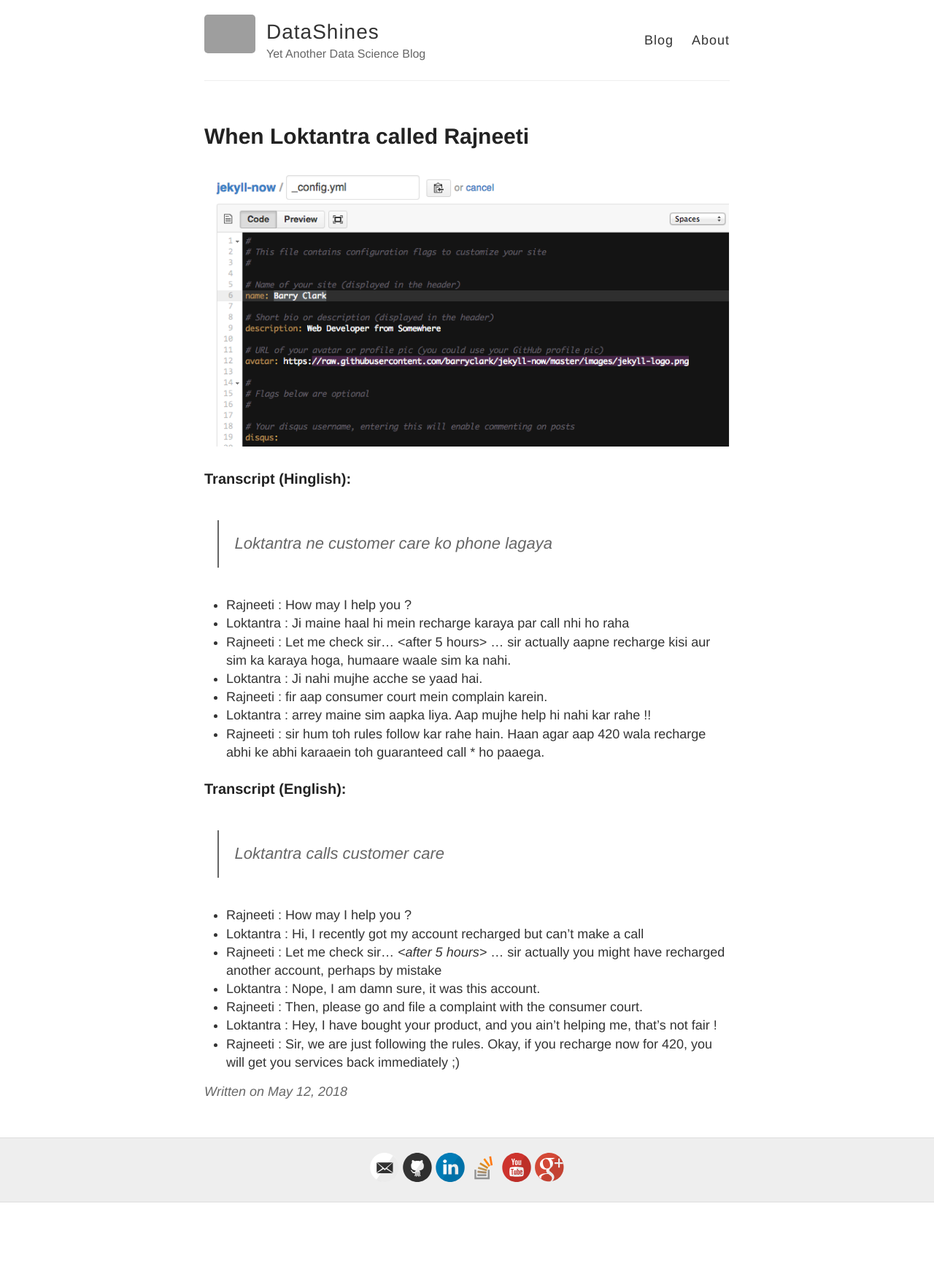
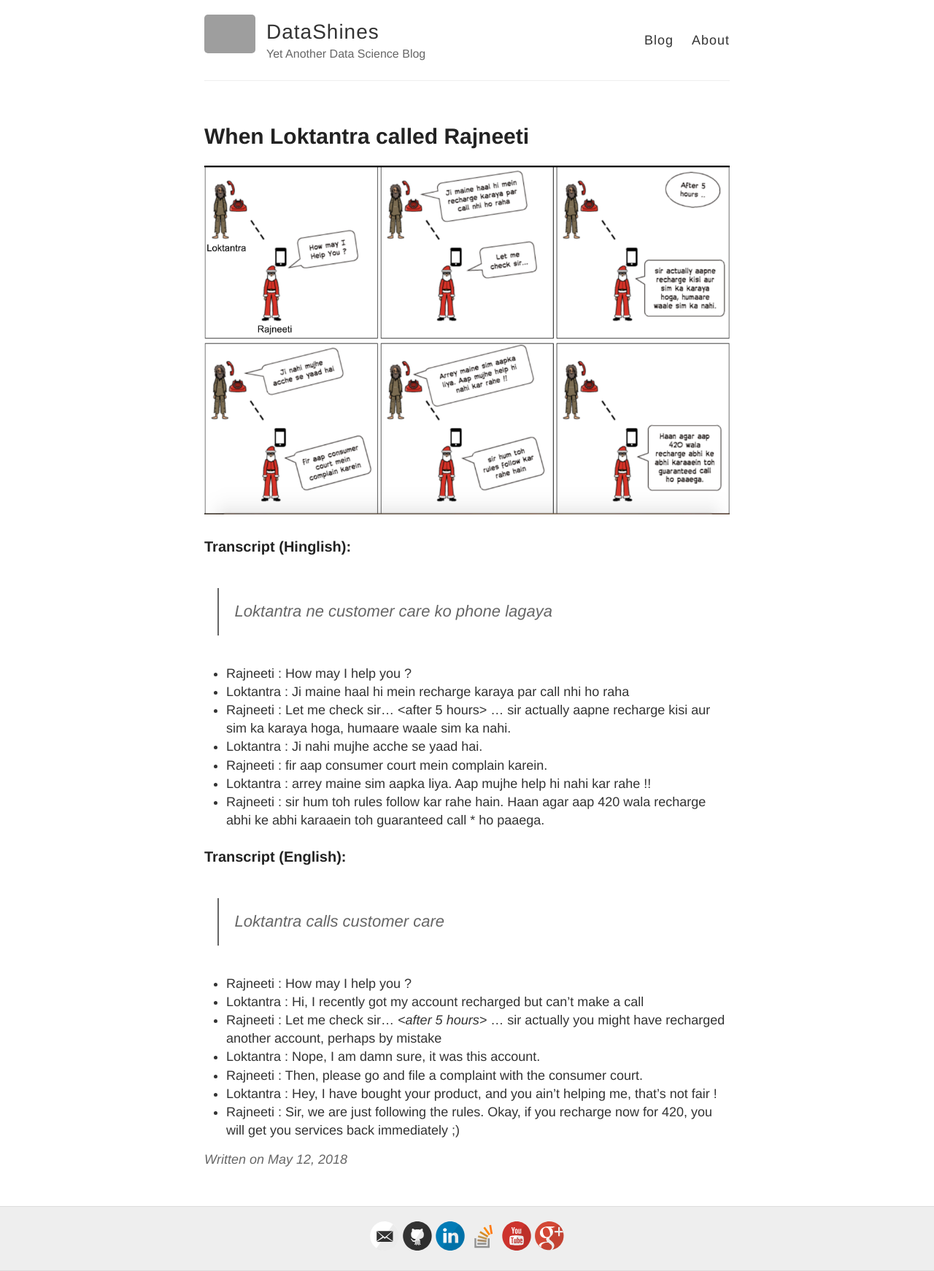
Before and after one commit to datashines/datashines.github.io, a Jekyll site: the page built from _posts/2018-05-12-TerryTinyTales1.md, in a window 1280 px wide. Shown: the whole page at 73% size. Built offline with Jekyll 4.4.1, drawn with Linux system fonts in a browser that asks for light colours; comment, search, counter and statistics services are not loaded; before the commit the page ends 1648 px from its top, so only the background shows below that; grey boxes are pictures that could not be loaded.

Commit message:
Update 2018-05-12-TerryTinyTales1.md

```diff
--- a/_posts/2018-05-12-TerryTinyTales1.md
+++ b/_posts/2018-05-12-TerryTinyTales1.md
@@ -3,7 +3,7 @@ layout: post
 title: When Loktantra called Rajneeti
 ---
 
-![]({{ site.baseurl }}/images/config.png)
+![]({{ site.baseurl }}/data/2018-05-12-TerryTinyTales1/loktantra-rajneeti.png)
 
 ### Transcript (Hinglish):
 > Loktantra ne customer care ko phone lagaya
```
